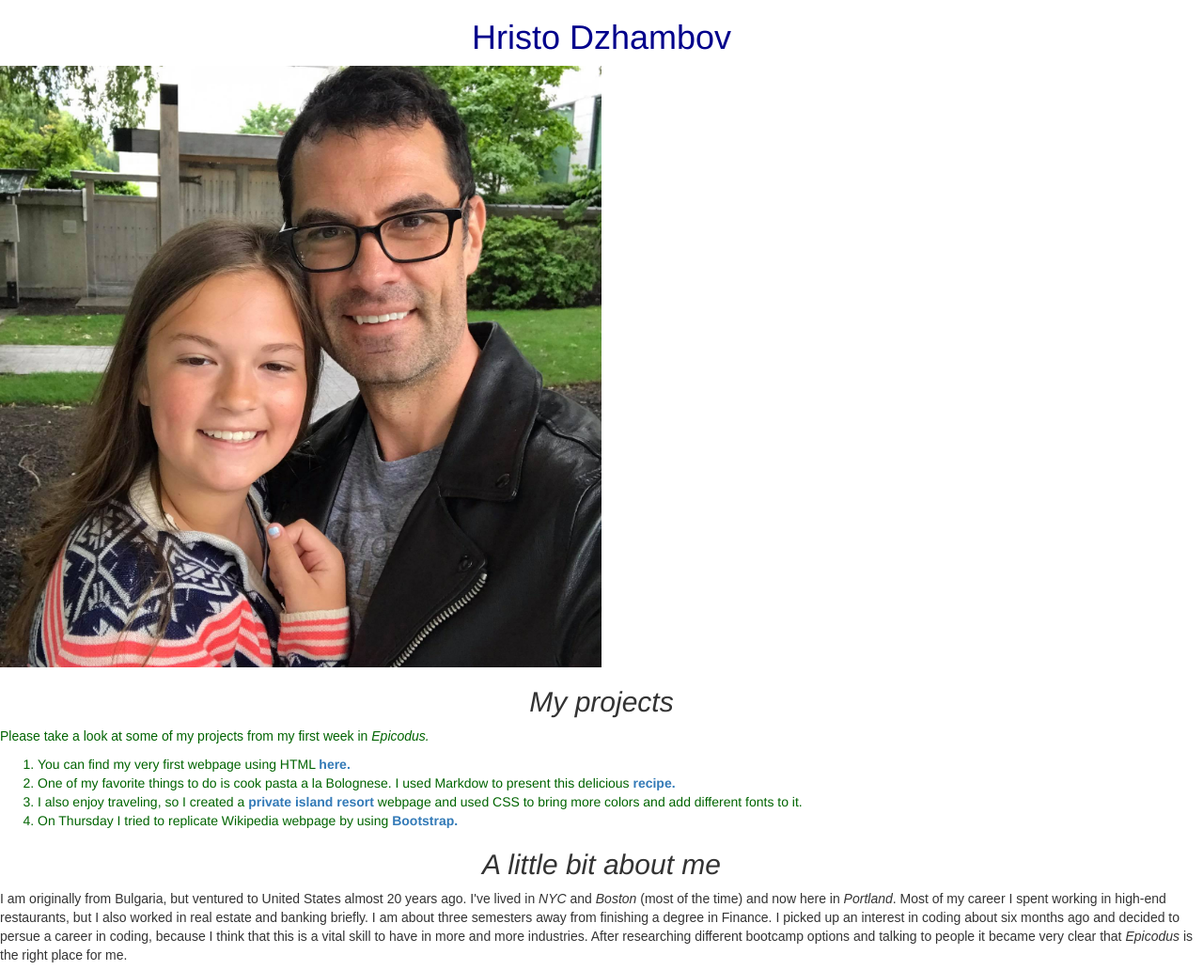
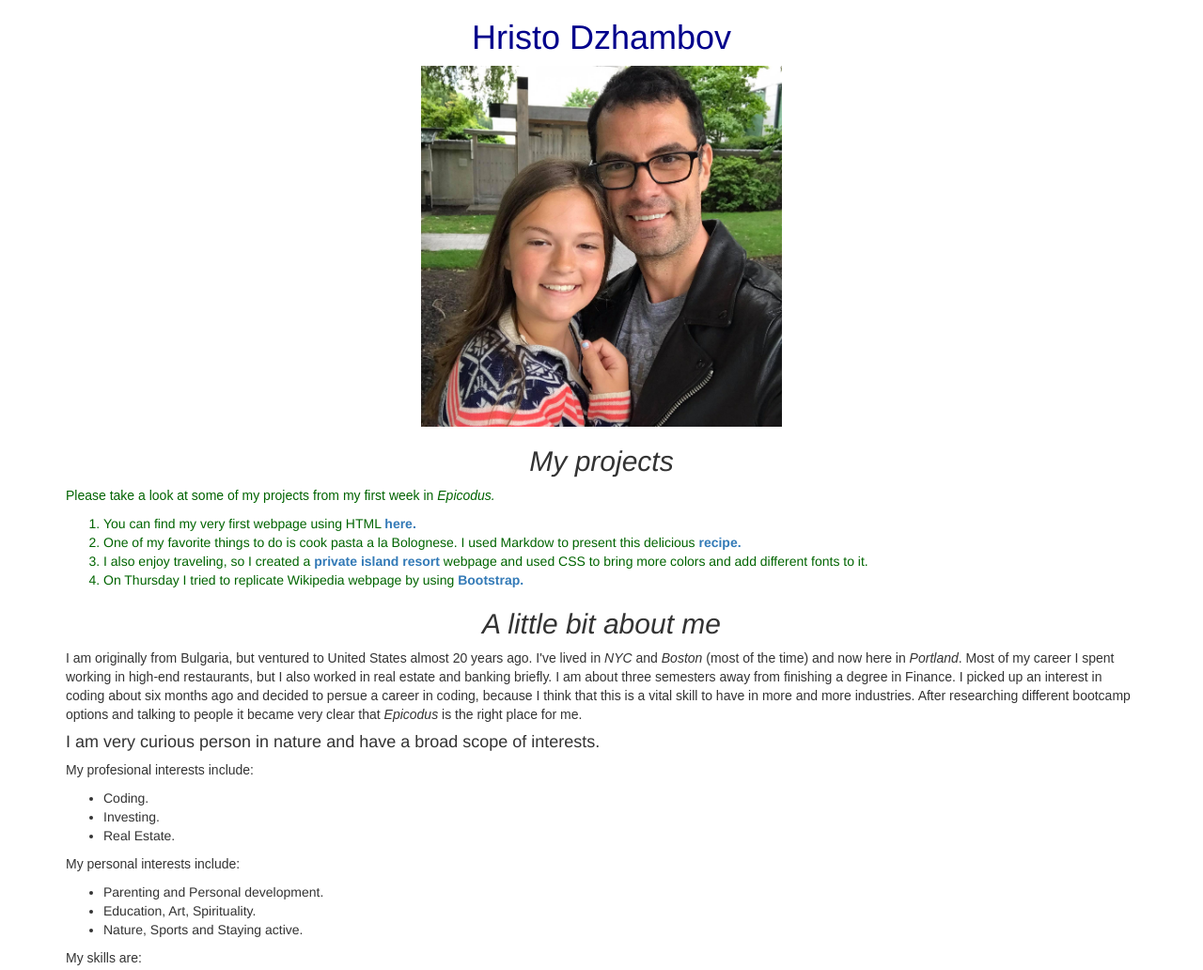
Before and after one commit to dzhambov/portfolio, a plain HTML site: page index.html in a window 1280 px wide. Shown: the top 1032 px of the page at 94% size. Drawn offline with Linux system fonts and the light colour scheme.

Commit message:
Add formating and styles.

```diff
--- a/css/styles.css
+++ b/css/styles.css
@@ -1,6 +1,8 @@
 img {
-  width: 50%; height: 50;
-
+  width: 30%; height:30%;
+  display: block;
+  margin-left: auto;
+  margin-right: auto;
 }
 
 h1 {
--- a/index.html
+++ b/index.html
@@ -1,16 +1,17 @@
 <!DOCTYPE html>
 <html>
   <head>
-    <link href="css/bootstrap.css" rel="stylesheet" type="text/css">
-    <link href="css/styles.css" rel="stylesheet" type="text/css">
+    <link href="css/bootstrap.css" rel="stylesheet" type="text/css" media="all">
+    <link href="css/styles.css" rel="stylesheet" type="text/css" media="all">
     <title>My First Project</title>
   </head>
 
   <body>
     <h1>Hristo Dzhambov</h1>
-    <img src="img/me.jpg" alt="Picture of me and my daughter.">
+    <img src="img/me.jpg" alt="Picture of me and my daughter." class="center">
 
     <h2>My projects</h2>
+    <div class="container">
     <div class="projects">
       <p>Please take a look at some of my projects from my first week in <em>Epicodus.</em></p>
         <ol>
@@ -43,5 +44,6 @@
           <li>Investing and money management.</li>
           <li>Real Estate.</li>
         </ul>
+        </div>
   </body>
 </html>
```
